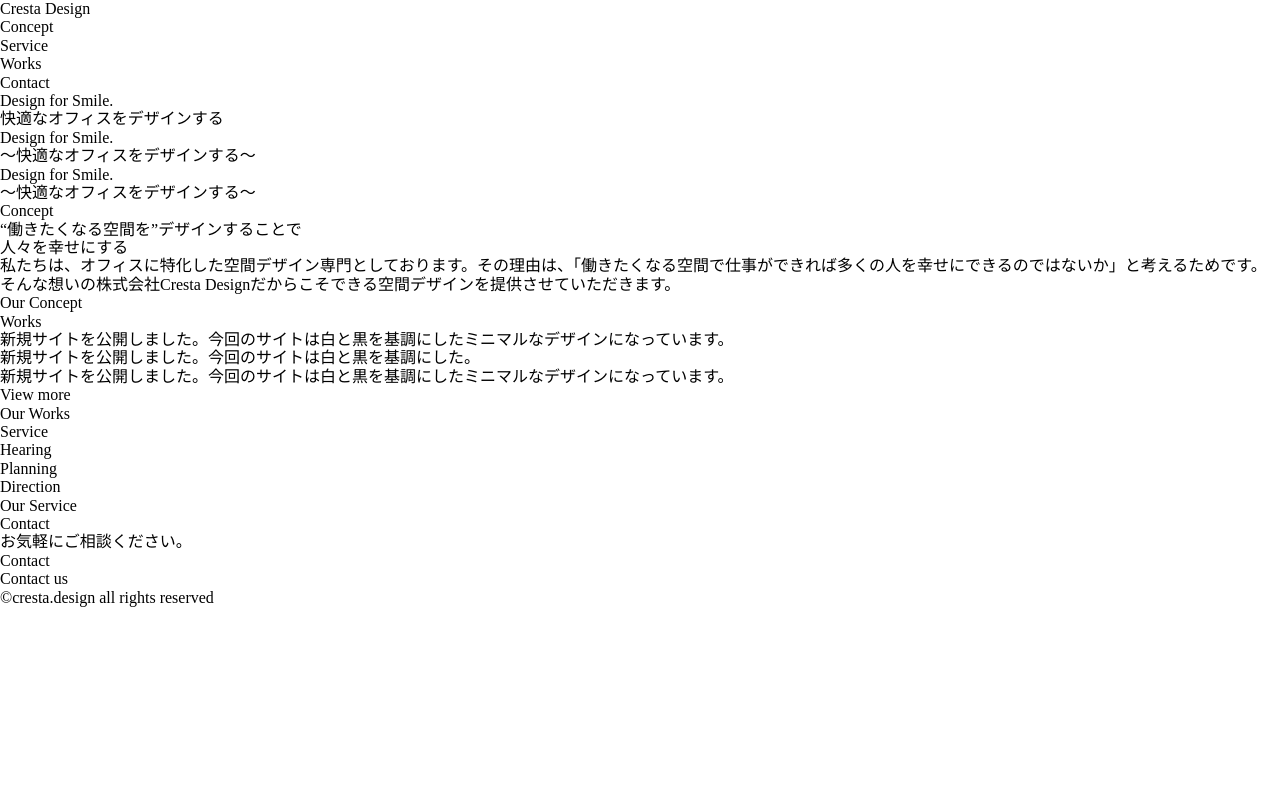
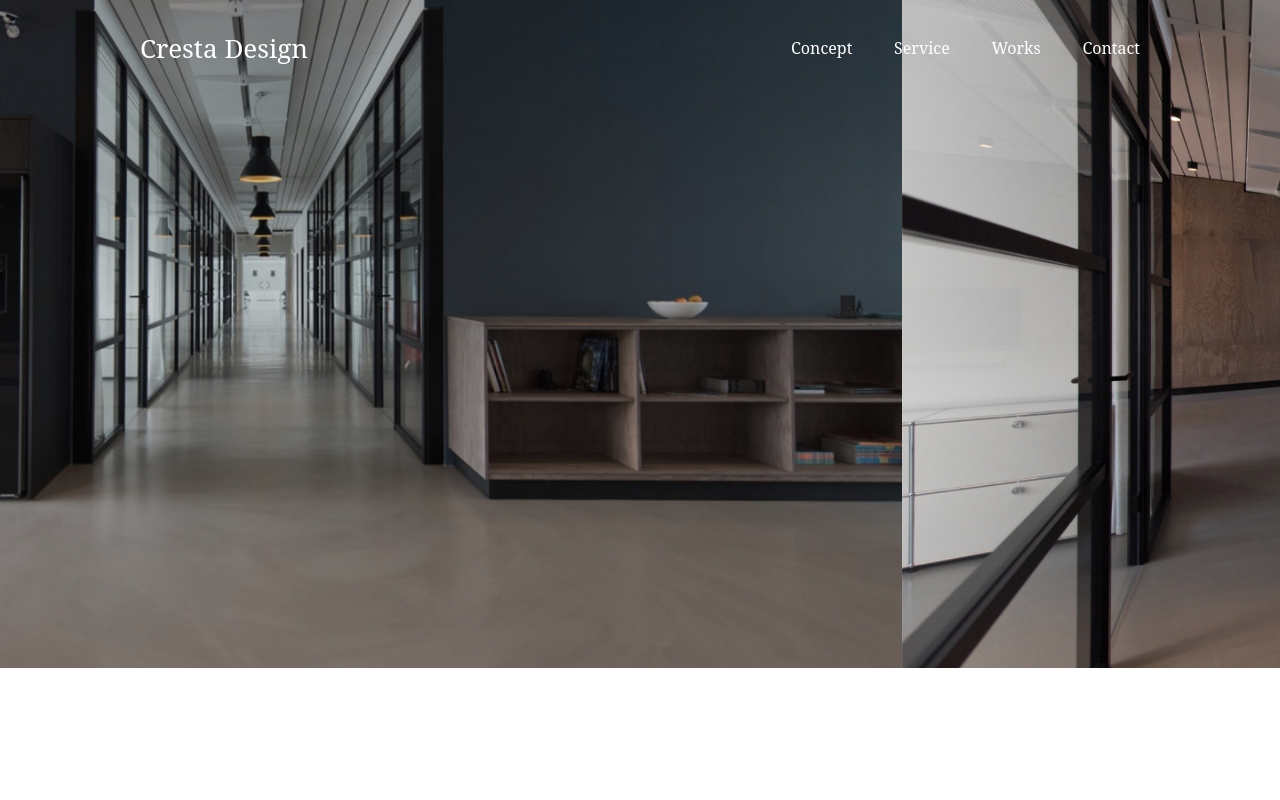
Before and after one commit to miyamo93/rensyu, a plain HTML site: page index.html in a window 1280 px wide. Shown: the top 800 px of the page. Drawn offline with nearby package versions, Linux system fonts and the light colour scheme; a script that the page names is missing.

Commit message:
こーでぃんぐ

```diff
--- a/css/main.scss
+++ b/css/main.scss
@@ -1,3 +1,133 @@
 @import "scss/reset";
 @import "scss/setting";
 @import "scss/mixin";
+
+html{
+  font-size: 62.5%;
+}
+
+h2{
+  font-size: 6rem;
+  font-family: 'Noto Serif', cursive;
+  &:nth-child(2){
+    background:red;
+  }
+}
+
+section{
+  &:nth-child(3){
+    background: url(../images/fv-bgi_02@2x.jpg);
+    background-repeat:no-repeat ;
+  }
+  &:nth-child(5){
+    background: url(../images/contact-bgi@2x.jpg);
+    background-repeat:no-repeat ;
+  }
+}
+
+header{
+  position: fixed;
+  width: 100%;
+  z-index: 9999;
+}
+
+
+.mainHeader{
+  max-width: 1000px;
+  font-family: 'Noto Serif', cursive;
+  display: flex;
+  justify-content: space-between;
+  line-height: 96px;
+  margin: 0 auto;
+  color: #fff;
+  &__logo{
+    font-size: 2.6rem;
+  }
+  &__nav{
+    .headerLists{
+      display: flex;
+      font-size: 1.6rem;
+      width: 349px;
+      justify-content: space-between;
+    }
+  }
+}
+
+.mainContent{
+  &__top{
+    .slick-slide:focus {
+      outline: none;
+    }
+    .topSlider{
+      .sliderWrap{
+        img{
+          width: 100%;
+        }
+        &__text{
+          color: #fff;
+          &--main{
+            font-size: 7rem;
+          }
+          &--sub{
+            font-size: 4rem;
+          }
+        }
+      }
+    }
+  }
+  &__concept{
+    height: 100vh;
+    max-width: 1000px;
+    margin: 0 auto;
+    h3{
+      font-size: 5rem;
+      text-align: center;
+    }
+    .conceptWrap{
+      font-size: 1.6rem;
+      display: flex;
+      justify-content: space-between;
+      &__text{
+        width: 440px;
+        line-height: 30px;
+      }
+      &__img{
+        background-image:url("../images/concept-image@2x.jpg") ;
+        width: 440px;
+        height: 240px;
+      }
+    }
+  }
+  &__service{
+    height: 100vh;
+    max-width: 1000px;
+    margin: 0 auto;
+  }
+  &__works{
+    height: 100vh;
+    max-width: 1000px;
+    margin: 0 auto;
+    .worksWrap{
+      &__lists{
+        display: flex;
+        justify-content: space-between;
+      }
+      &__list{
+        width: 320px;
+      }
+    }
+  }
+  &__contact{
+    max-width: 1000px;
+    margin: 0 auto;
+  }
+  .btmText{
+    font-size:9rem ;
+    color:#F8F7F8;
+    font-family: 'Noto Serif', cursive;
+    text-align:left;
+      &:nth-child(2n){
+        text-align: right;
+      }
+  }
+}
--- a/index.html
+++ b/index.html
@@ -6,6 +6,7 @@
   <link rel="stylesheet" href="css/main.css">
   <link rel="stylesheet" type="text/css" href="css/slick-theme.css">
   <link rel="stylesheet" type="text/css" href="css/slick.css">
+  <link href=“https://fonts.googleapis.com/css?family=Noto+Serif|Noto+Serif+JP&display=swap” rel=“stylesheet”>
   <link href="https://use.fontawesome.com/releases/v5.6.1/css/all.css" rel="stylesheet">
   <link href="css/lightbox.css" type="text/css" rel="stylesheet" media="screen">
   <script type="text/javascript" src="http://ajax.googleapis.com/ajax/libs/jquery/1.9.1/jquery.min.js"></script>
@@ -16,14 +17,14 @@
   <header>
     <div class="mainHeader">
       <div class="mainHeader__logo">
-        <p>Cresta Design</p>
+        <p><a href="">Cresta Design</a></p>
       </div>
       <div class="mainHeader__nav">
         <ul class="headerLists">
-          <li class="headerlist">Concept</li>
-          <li class="headerlist">Service</li>
-          <li class="headerlist">Works</li>
-          <li class="headerlist">Contact</li>
+          <li class="headerlist"><a href="">Concept</a></li>
+          <li class="headerlist"><a href="">Service</a></li>
+          <li class="headerlist"><a href="">Works</a></li>
+          <li class="headerlist"><a href="">Contact</a></li>
         </ul>
       </div>
     </div>
@@ -35,6 +36,7 @@
         <ul class="topSlider">
           <li>
             <div class="sliderWrap">
+              <img src="images/fv-bgi_01@2x.jpg" alt="">
               <div class="sliderWrap__text">
                 <p class="sliderWrap__text--main">Design for Smile.</p>
                 <p class="sliderWrap__text--sub">快適なオフィスをデザインする</p>
@@ -43,6 +45,7 @@
           </li>
           <li>
             <div class="sliderWrap">
+              <img src="images/fv-bgi_02@2x.jpg" alt="">
               <div class="sliderWrap__text">
                 <p class="sliderWrap__text--main">Design for Smile.</p>
                 <p class="sliderWrap__text--sub">〜快適なオフィスをデザインする〜</p>
@@ -51,6 +54,7 @@
           </li>
           <li>
             <div class="sliderWrap">
+              <img src="images/fv-bgi_03@2x.jpg" alt="">
               <div class="sliderWrap__text">
                 <p class="sliderWrap__text--main">Design for Smile.</p>
                 <p class="sliderWrap__text--sub">〜快適なオフィスをデザインする〜</p>
@@ -84,20 +88,28 @@
         <div class="worksWrap">
           <ul class="worksWrap__lists">
             <li class="worksWrap__list">
+              <a href="">
                 <div class="worksWrap__list--img"></div>
                 <div class="worksWrap__list--text">
                   <p>新規サイトを公開しました。今回のサイトは白と黒を基調にしたミニマルなデザインになっています。</p>
                 </div>
+              </a>
+            </li>
             <li class="worksWrap__list">
+              <a href="">
                 <div class="worksWrap__list--img"></div>
                 <div class="worksWrap__list--text">
                   <p>新規サイトを公開しました。今回のサイトは白と黒を基調にした。</p>
                 </div>
+              </a>
+            </li>
             <li class="worksWrap__list">
+              <a href="">
                 <div class="worksWrap__list--img"></div>
                 <div class="worksWrap__list--text">
                   <p>新規サイトを公開しました。今回のサイトは白と黒を基調にしたミニマルなデザインになっています。</p>
                 </div>
+              </a>
             </li>
           </ul>
         </div>
@@ -159,5 +171,6 @@
   <script type="text/javascript" src="js/slick.js"></script>
   <script type="text/javascript" src="js/slick.min.js"></script>
   <script type="text/javascript" src="js/lightbox.js"></script>
+  <script type="text/javascript" src="js/menu.js"></script>
 </body>
 </html>
--- a/js/menu.js
+++ b/js/menu.js
@@ -1,3 +1,8 @@
 $(function(){
-
+  $('.topSlider').slick({
+    autoplay:true,
+    autoplaySpeed:5000,
+    dots:false,
+    arrows: false,
+  });
 });
```
Also changed, not shown: css/main.css. Lines whose indentation alone changed are shown as unchanged.
